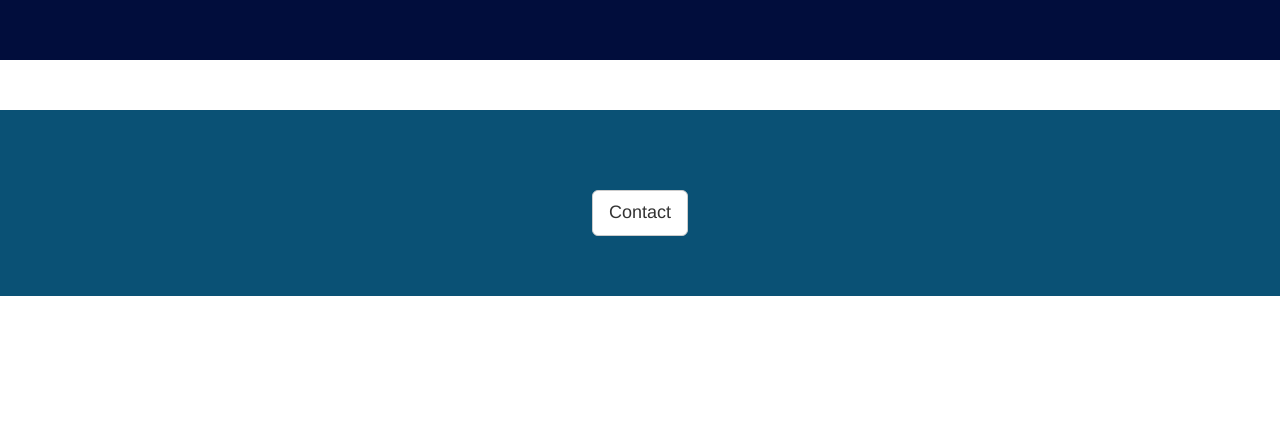
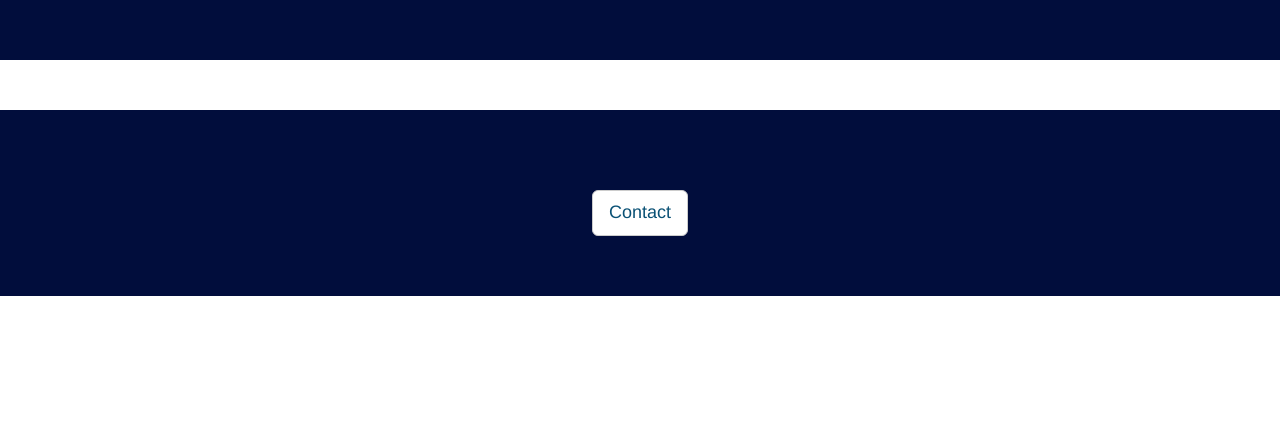
Before and after one commit to DIVIDED-Inequality-Polarization/DIVIDED, a plain HTML site: page index.html in a window 1280 px wide. Shown: the part 3418-3842 px from the top of the page. Drawn offline with Linux system fonts and the light colour scheme; files whose address does not match are found by name.

Commit message:
Update stylish-portfolio.css

```diff
--- a/css/stylish-portfolio.css
+++ b/css/stylish-portfolio.css
@@ -181,14 +181,26 @@ i.service-icon {
 
 /* Call to Action */
 
+/* Call to Action */
 .call-to-action {
   color: #ffffff;
-  background: #0a5175;
+  background: url(../img/blue.png) no-repeat center center fixed; /* Use the same blue background as the callout */
+  -webkit-background-size: cover;
+  -moz-background-size: cover;
+  -o-background-size: cover;
+  background-size: cover;
   padding: 50px 0;
 }
 
 .call-to-action .btn {
   margin: 10px;
+  background-color: #ffffff; /* Ensure the button has a clean background */
+  color: #0a5175; /* Optional: Change text color of the button */
+}
+
+.call-to-action .btn:hover {
+  background-color: #0a5175; /* Optional: Change hover color of the button */
+  color: #ffffff; /* Change text color when hovered */
 }
 
 /* Map */
```
